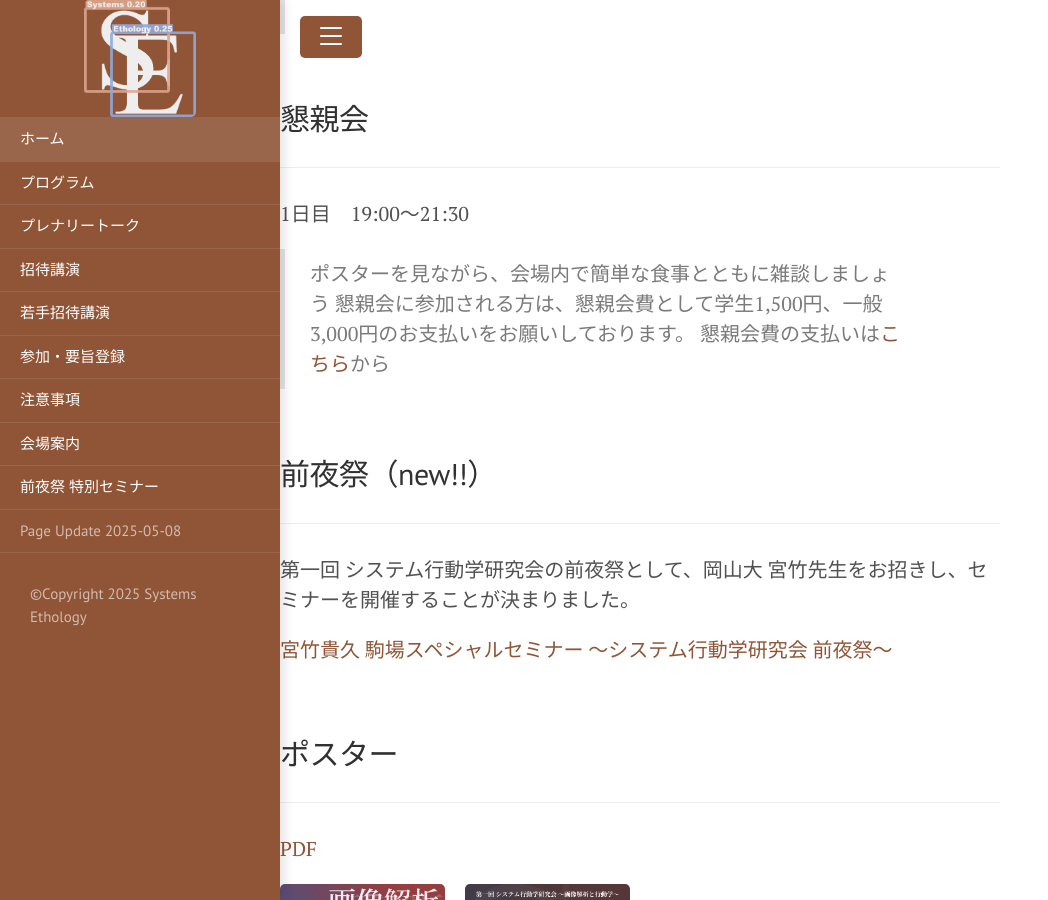
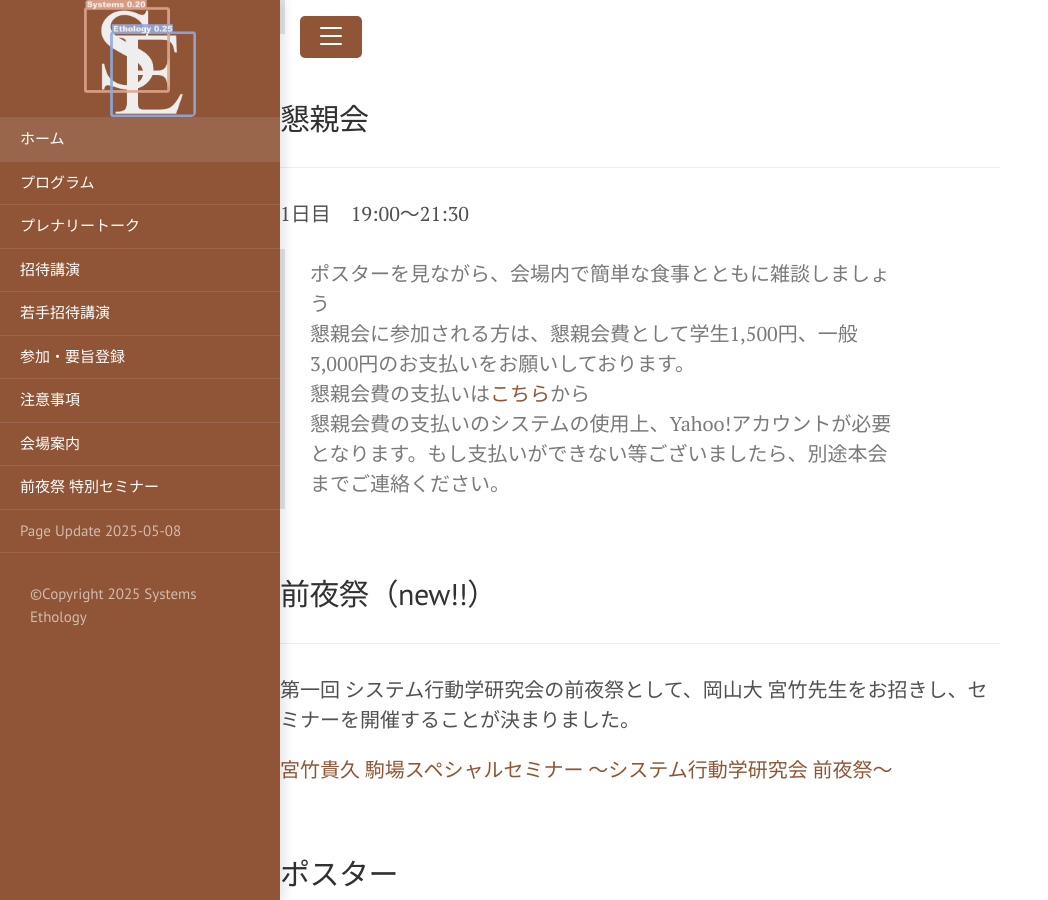
Before and after one commit to SystemsEthology/website, a Jekyll site: the page built from event_01/conference01_home.md, in a window 1280 px wide and 900 px high, scrolled down 1836 px. Shown: the whole window, without its empty margins (0-1048 px from the left). Built offline with Jekyll 4.4.1, drawn with Linux system fonts in a browser that asks for light colours.

Commit message:
Update conference01_home.md

```diff
--- a/event_01/conference01_home.md
+++ b/event_01/conference01_home.md
@@ -49,6 +49,7 @@
 > ポスターを見ながら、会場内で簡単な食事とともに雑談しましょう
 > 懇親会に参加される方は、懇親会費として学生1,500円、一般3,000円のお支払いをお願いしております。
 > 懇親会費の支払いは[こちら](https://passmarket.yahoo.co.jp/event/show/detail/02ux05v05pe41.html)から
+> 懇親会費の支払いのシステムの使用上、Yahoo!アカウントが必要となります。もし支払いができない等ございましたら、別途本会までご連絡ください。
 
 
 <br>
```
